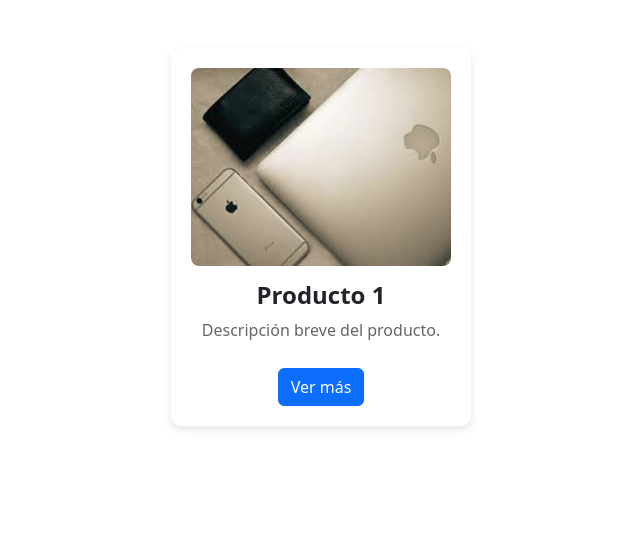
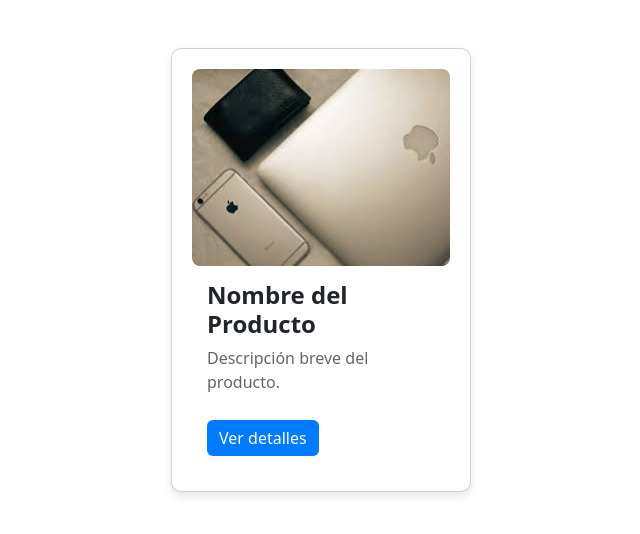
Before and after one commit to luid95/SuperReto, a plain HTML site: page index.html in a window 1280 px wide. Shown: the whole page, without its empty margins (319-959 px from the left). Drawn offline with nearby package versions, Linux system fonts and the light colour scheme.

Commit message:
Añadí estilos BEM para la tarjeta de producto

```diff
--- a/css/_components.scss
+++ b/css/_components.scss
@@ -1,19 +1,20 @@
-.product-card {
+.card {
+    &--product {
         background: #fff;
         border-radius: 10px;
         box-shadow: 0 4px 8px rgba(0, 0, 0, 0.1);
         padding: 20px;
-    text-align: center;
         max-width: 300px;
         margin: auto;
+    }
 
     &__image {
         width: 100%;
         border-radius: 8px;
     }
 
-    &__info {
-        margin-top: 15px;
+    &__body {
+        padding: 15px;
     }
 
     &__title {
@@ -28,5 +29,11 @@
 
     &__button {
         margin-top: 10px;
+        background-color: $primary-color;
+        border: none;
+
+        &:hover {
+            background-color: darken($primary-color, 10%);
         }
     }
+}
--- a/css/_variables.scss
+++ b/css/_variables.scss
@@ -0,0 +1,4 @@
+// Colores principales
+$primary-color: #007bff;
+$secondary-color: #6c757d;
+$background-color: #f8f9fa;
--- a/css/main.scss
+++ b/css/main.scss
@@ -1,2 +1,2 @@
-//@import '_variables';
+@import '_variables';
 @import '_components';
--- a/index.html
+++ b/index.html
@@ -3,40 +3,50 @@
 <head>
     <meta charset="UTF-8">
     <meta name="viewport" content="width=device-width, initial-scale=1.0">
-    <title>Productos</title>
+    <title>Tarjeta de Producto</title>
+
+    <!-- Bootstrap 5 (CDN) -->
     <link href="https://cdn.jsdelivr.net/npm/bootstrap@5.3.0/dist/css/bootstrap.min.css" rel="stylesheet">
+
+    <!-- Estilos personalizados -->
     <link rel="stylesheet" href="css/main.css">
 </head>
 <body>
 
 <div class="container mt-5">
-    <div class="product-card">
-        <img src="img/producto1.jpeg" alt="Producto 1" class="product-card__image">
-        <div class="product-card__info">
-            <h3 class="product-card__title">Producto 1</h3>
-            <p class="product-card__description">Descripción breve del producto.</p>
-            <button class="product-card__button btn btn-primary" data-bs-toggle="modal" data-bs-target="#productModal">
-                Ver más
+    <!-- Tarjeta de Producto -->
+    <div class="card card--product">
+        <img src="img/producto1.jpeg" alt="Imagen del Producto X en color rojo" class="card__image">
+        <div class="card__body">
+            <h5 class="card__title">Nombre del Producto</h5>
+            <p class="card__description">Descripción breve del producto.</p>
+            <button class="btn btn-primary card__button" data-bs-toggle="modal" data-bs-target="#productoModal">
+                Ver detalles
             </button>
         </div>
     </div>
 </div>
 
-<!-- Modal -->
-<div class="modal fade" id="productModal" tabindex="-1" aria-labelledby="productModalLabel" aria-hidden="true">
+<!-- Modal de Detalles del Producto -->
+<div class="modal fade" id="productoModal" tabindex="-1" aria-labelledby="productoModalLabel" aria-hidden="true">
     <div class="modal-dialog">
         <div class="modal-content">
             <div class="modal-header">
-                <h5 class="modal-title" id="productModalLabel">Detalles del Producto</h5>
-                <button type="button" class="btn-close" data-bs-dismiss="modal" aria-label="Close"></button>
+                <h5 class="modal-title" id="productoModalLabel">Detalles del Producto</h5>
+                <button type="button" class="btn-close" data-bs-dismiss="modal" aria-label="Cerrar"></button>
             </div>
             <div class="modal-body">
                 <p>Aquí van los detalles extendidos del producto.</p>
+            </div>
+            <div class="modal-footer">
+                <button type="button" class="btn btn-secondary" data-bs-dismiss="modal">Cerrar</button>
+                <button type="button" class="btn btn-primary">Comprar</button>
             </div>
         </div>
     </div>
 </div>
 
+<!-- Bootstrap JS -->
 <script src="https://cdn.jsdelivr.net/npm/bootstrap@5.3.0/dist/js/bootstrap.bundle.min.js"></script>
 </body>
 </html>
```
Also changed, not shown: css/main.css, 1 other file. Lines whose indentation alone changed are shown as unchanged.
